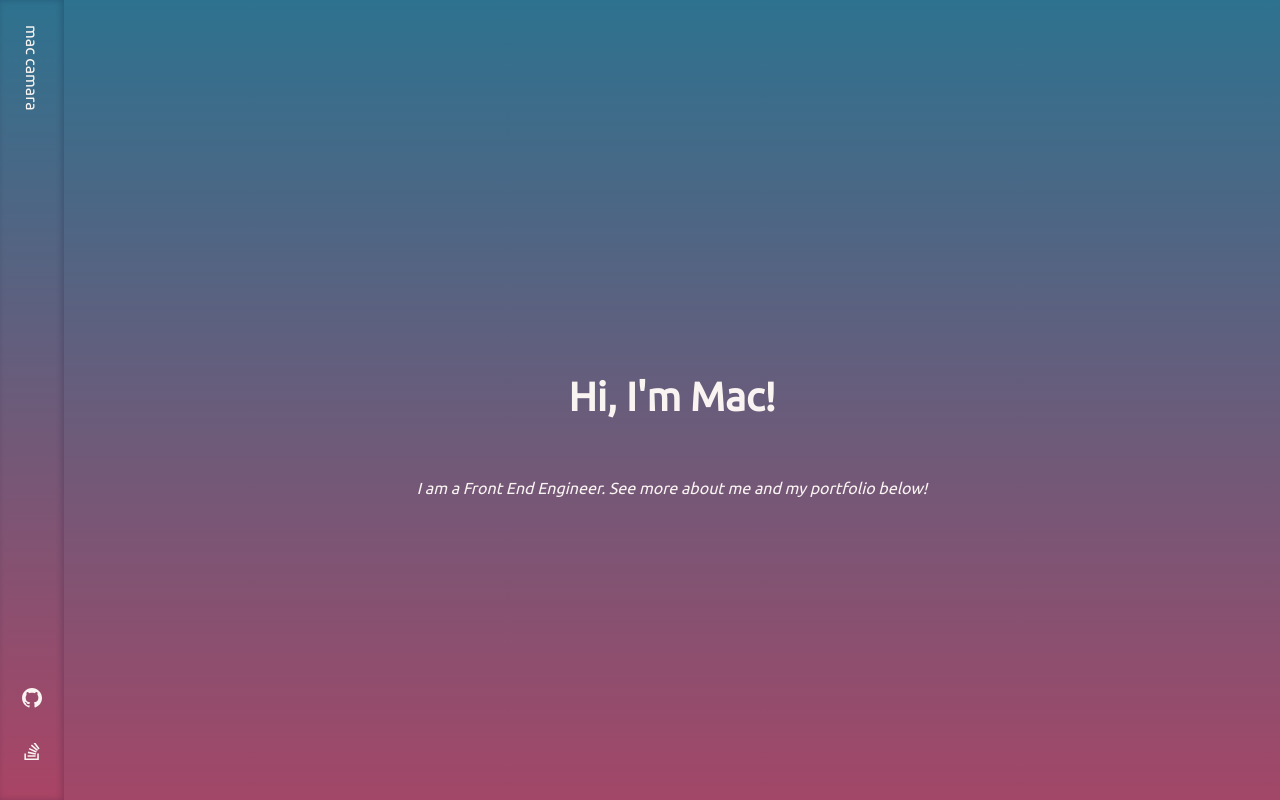
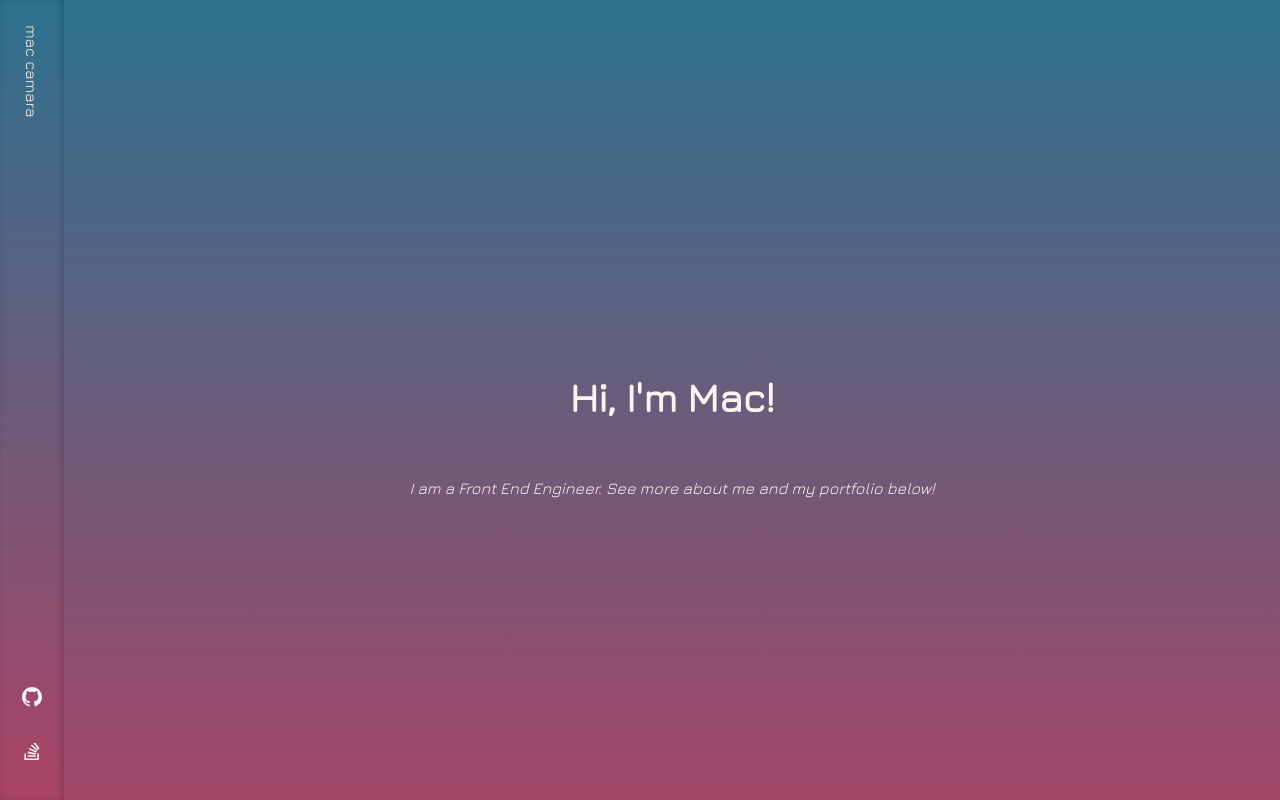
Before and after one commit to Macinto5h/macinto5h.github.io, an Eleventy site: page src/index.md in a window 1280 px wide. Shown: the top 800 px of the page. Built offline with nearby package versions, Linux system fonts and the light colour scheme; Eleventy itself is replaced by a stand-in of ours; files that its build step writes are made by us from their sources.

Commit message:
Change font to Jura

```diff
--- a/src/_includes/layout.njk
+++ b/src/_includes/layout.njk
@@ -18,7 +18,7 @@
 
     <link rel="preconnect" href="https://fonts.googleapis.com">
     <link rel="preconnect" href="https://fonts.gstatic.com" crossorigin>
-    <link href="https://fonts.googleapis.com/css2?family=Ubuntu&display=swap" rel="stylesheet">
+    <link href="https://fonts.googleapis.com/css2?family=Jura&display=swap" rel="stylesheet">
     <link rel="stylesheet" href="/assets/styles.css">
   </head>
   <body>
--- a/src/assets/scss/_variables.scss
+++ b/src/assets/scss/_variables.scss
@@ -17,4 +17,4 @@ $light:     $isabelline;
 
 $body-font-size:   10px;
 $body-line-height: 1.5;
-$body-font-family: Ubuntu, -apple-system, BlinkMacSystemFont, avenir next, avenir, segoe ui, helvetica neue, helvetica, roboto, noto, arial, sans-serif;
+$body-font-family: "Jura", -apple-system, BlinkMacSystemFont, avenir next, avenir, segoe ui, helvetica neue, helvetica, roboto, noto, arial, sans-serif;
```
